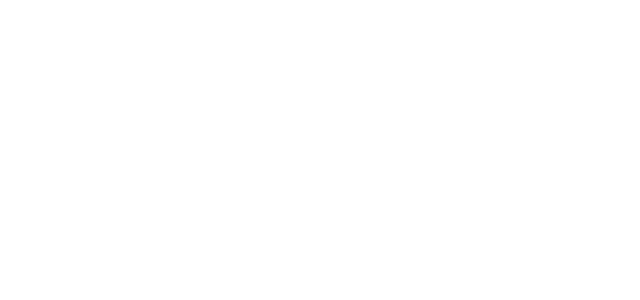
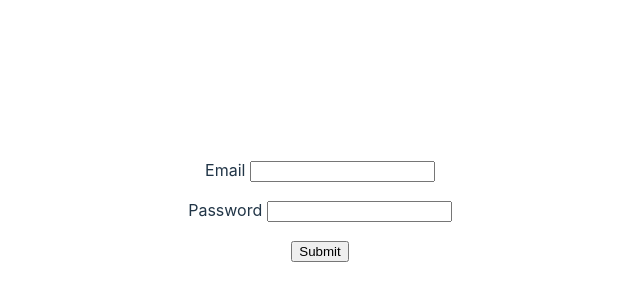
Before and after one commit to Jenbigelow/yarn_exchange, a React (Vite) app in the folder frontend/: page /CreateAccount in a window 1280 px wide. Before the commit this address had no page. Shown: the part 190-490 px from the top of the page, without its empty margins (320-960 px from the left). Built offline with nearby package versions, Linux system fonts and the light colour scheme.

Commit message:
Create User page added

```diff
--- a/frontend/src/App.jsx
+++ b/frontend/src/App.jsx
@@ -12,12 +12,16 @@
 import About from './About'
 import Login from './Login'
 import User from './User'
+import CreateAccount from './CreateAccount';
 
 function Layout() {
   return(
 <nav>
   <div>
   <Link to="/login">Login</Link>
+  </div>
+  <div>
+  <Link to="/createaccount">Create Account</Link>
   </div>
   <div>
   <Link to="/yarns">Yarns</Link>
@@ -39,6 +43,7 @@
   <Routes>
   <Route path = "" element = {<Layout />}/><Route/>
   <Route path = "/user/:userID" element = {<User/>}/><Route/>
+  <Route path="CreateAccount" element={<CreateAccount />} /><Route/>
   <Route path="Login" element={<Login />} /><Route/>
   <Route path="Yarns" element ={<Yarns/>}/> <Route/>
     <Route path="/yarns/:yarnId" element={<Yarn />} />
--- /dev/null
+++ b/frontend/src/CreateAccount.jsx
@@ -0,0 +1,70 @@
+import { useEffect, useState } from 'react'
+import {
+  Link,
+  useParams,
+  useNavigate,
+  redirect
+} from "react-router-dom";
+import User from './User'
+
+
+function CreateAccount() {
+const [password, setPassword] = useState('')
+const [email, setEmail] = useState('')
+const [message, setMessage] = useState('')
+// const [status, setStatus] = useState('')
+const [userID, setUserID]= useState('')
+const navigate = useNavigate();
+
+const handleCreation = (evt) => {
+	evt.preventDefault()
+	console.log("Form submitting")
+    console.log(email)
+    console.log(password)
+    fetch("/api/createaccount", {
+        method: "POST",
+        body: JSON.stringify({'email': email, 'password': password}),
+        headers: {'Content-Type': 'application/json'}
+      })
+        .then((response) => response.json())
+        .then((responseJSON) =>
+            {
+              if(responseJSON.status == 'true'){
+                setUserID(responseJSON.userID)
+                navigate(`/user/${responseJSON.userID}`)}
+
+            else{{ setMessage(responseJSON.message)}}})
+
+    }
+const updateEmail = (evt) => {
+	setEmail(evt.target.value)
+
+}
+const updatePassword = (evt) => {
+	setPassword(evt.target.value)
+
+}
+
+
+  return(
+
+    <>
+    <form onSubmit={handleCreation}>
+  <p>
+      Email <input type="text" name="email" onChange={updateEmail}/>
+    </p>
+
+    <p>
+      Password <input type="password" name="password" onChange={updatePassword}/>
+    </p>
+
+    <p>
+      <input type="submit"/>
+    </p>
+    <p>{message}</p>
+  </form>
+  </>
+  )
+}
+
+export default CreateAccount
```
Also changed, not shown: 1 other file (tests, documents, lock files or other folders).
